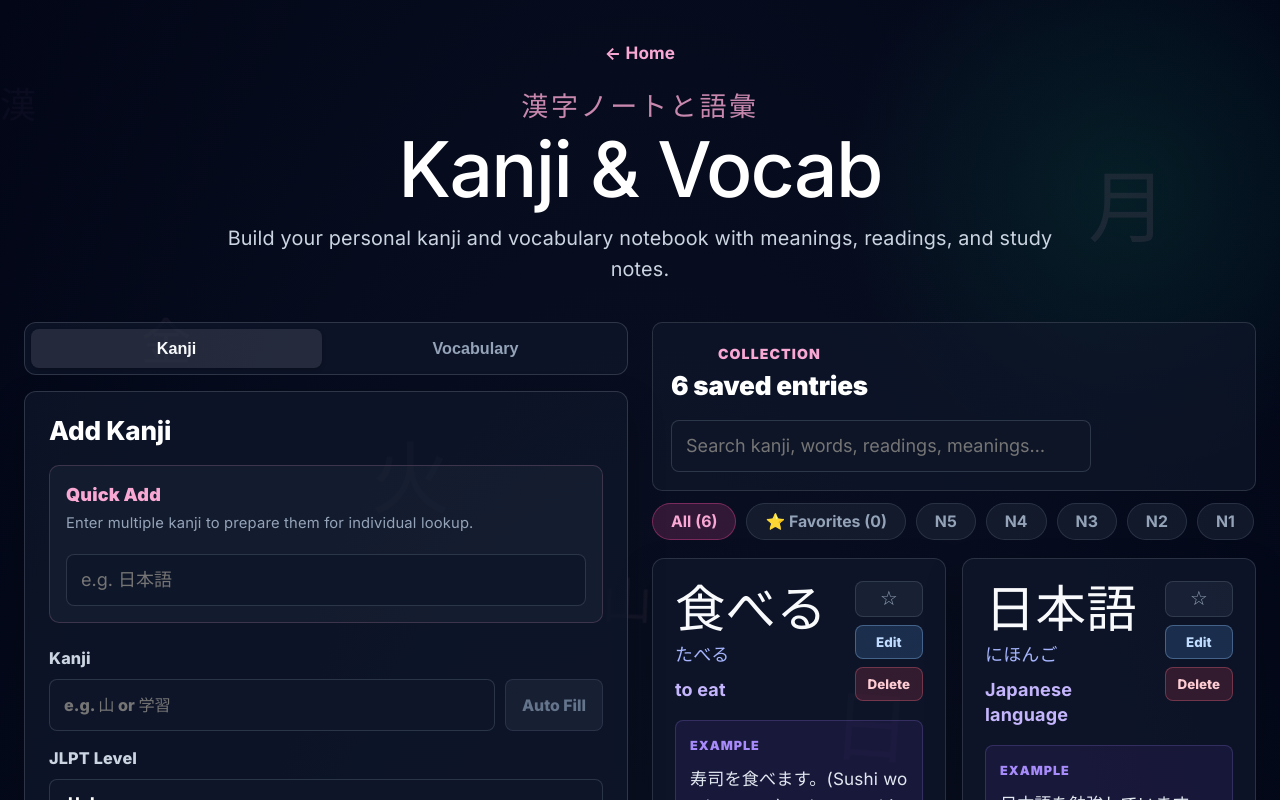
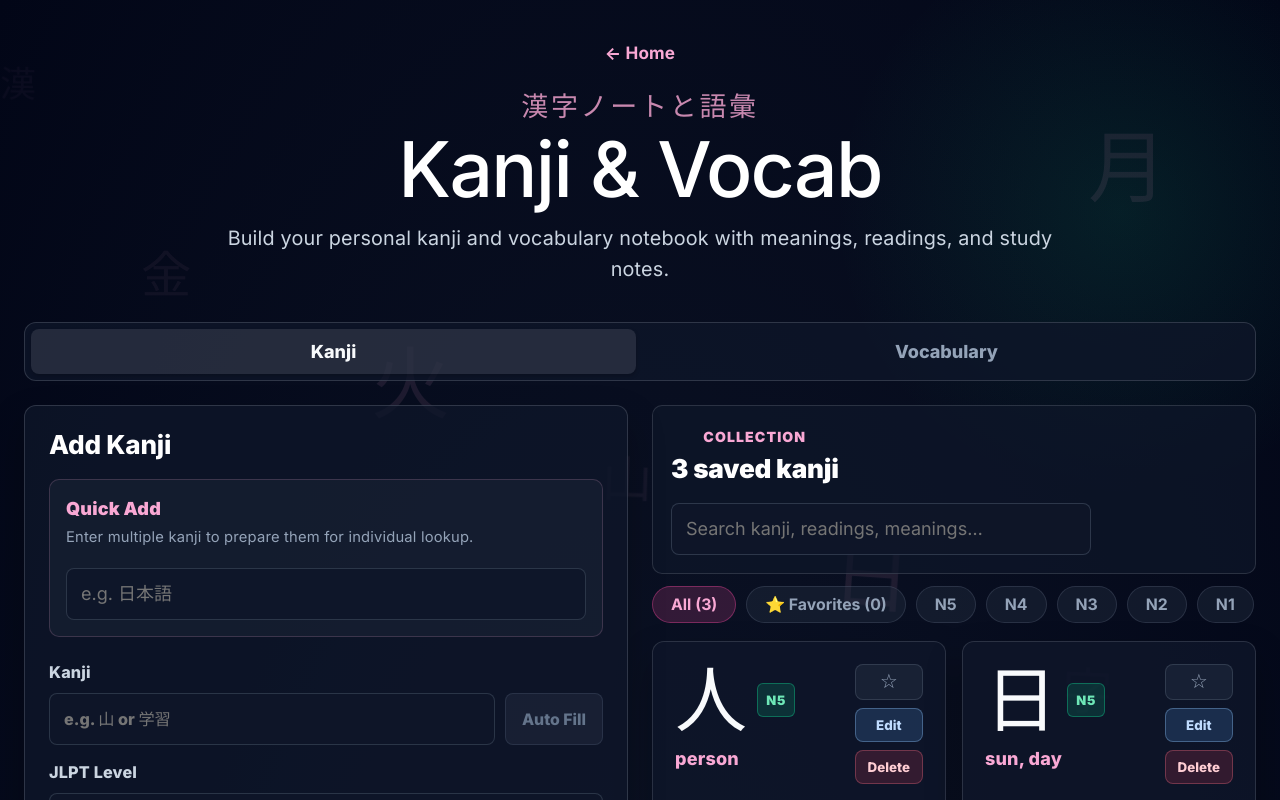
Before and after one commit to RahulShinde1234791/japanese-learning-platform, a React (Vite) app: page /kanji in a window 1280 px wide. Shown: the top 800 px of the page. Built offline with nearby package versions, Linux system fonts and the light colour scheme.

Commit message:
Refactor kanji and vocabulary tabs

```diff
--- a/src/pages/Kanji.jsx
+++ b/src/pages/Kanji.jsx
@@ -64,36 +64,59 @@ function Kanji() {
   const filteredEntries = useMemo(() => {
     const q = searchTerm.trim().toLowerCase();
 
-    let kList = kanjiEntries.map(e => ({ ...e, type: "kanji" }));
-    let vList = vocabEntries.map(e => ({ ...e, type: "vocab" }));
+    const isKanjiTab = activeForm === "kanji";
+
+    let entries = isKanjiTab
+      ? kanjiEntries.map((entry) => ({ ...entry, type: "kanji" }))
+      : vocabEntries.map((entry) => ({ ...entry, type: "vocab" }));
 
     if (activeFilter === "favorites") {
-      kList = kList.filter((e) => kanjiFavorites.has(e.id));
-      vList = vList.filter((e) => vocabFavorites.has(e.id));
-    } else if (activeFilter !== "all") {
-      // It's a JLPT filter like "N5"
-      kList = kList.filter((e) => e.jlpt === activeFilter);
-      vList = []; // Vocab doesn't have JLPT levels in our model, or we just hide vocab when JLPT filter is active
+      entries = isKanjiTab
+        ? entries.filter((entry) => kanjiFavorites.has(entry.id))
+        : entries.filter((entry) => vocabFavorites.has(entry.id));
+    } else if (isKanjiTab && activeFilter !== "all") {
+      entries = entries.filter((entry) => entry.jlpt === activeFilter);
     }
 
-    let combined = [...kList, ...vList].sort((a, b) => (b.id || 0) - (a.id || 0));
-
-    if (!q) return combined;
-
-    return combined.filter((e) => {
-      if (e.type === "kanji") {
-        return [e.kanji, e.meaning, e.onyomi, e.kunyomi, e.jlpt, e.notes]
-          .join(" ")
-          .toLowerCase()
-          .includes(q);
-      } else {
-        return [e.word, e.reading, e.meaning, e.exampleSentence, e.notes]
+    if (q) {
+      entries = entries.filter((entry) => {
+        if (isKanjiTab) {
+          return [
+            entry.kanji,
+            entry.meaning,
+            entry.onyomi,
+            entry.kunyomi,
+            entry.jlpt,
+            entry.notes,
+          ]
             .join(" ")
             .toLowerCase()
             .includes(q);
         }
+
+        return [
+          entry.word,
+          entry.reading,
+          entry.meaning,
+          entry.exampleSentence,
+          entry.notes,
+        ]
+          .join(" ")
+          .toLowerCase()
+          .includes(q);
       });
-  }, [kanjiEntries, vocabEntries, searchTerm, kanjiFavorites, vocabFavorites, activeFilter]);
+    }
+
+    return entries.sort((a, b) => (b.id || 0) - (a.id || 0));
+  }, [
+    activeForm,
+    kanjiEntries,
+    vocabEntries,
+    searchTerm,
+    kanjiFavorites,
+    vocabFavorites,
+    activeFilter,
+  ]);
 
   function handleKanjiSubmit(formData) {
     if (editingEntry && editingEntry.type === "kanji") {
@@ -189,24 +212,34 @@ function Kanji() {
           </p>
         </header>
 
-      <main style={styles.layout}>
-        <aside style={styles.sidebar}>
-          <div style={styles.formToggle}>
+      <div style={styles.pageTabs}>
         <button
           type="button"
-              style={activeForm === "kanji" ? styles.formTabActive : styles.formTab}
-              onClick={() => { setActiveForm("kanji"); setEditingEntry(null); }}
+          style={activeForm === "kanji" ? styles.pageTabActive : styles.pageTab}
+          onClick={() => {
+            setActiveForm("kanji");
+            setEditingEntry(null);
+            setActiveFilter("all");
+          }}
         >
           Kanji
         </button>
+
         <button
           type="button"
-              style={activeForm === "vocab" ? styles.formTabActive : styles.formTab}
-              onClick={() => { setActiveForm("vocab"); setEditingEntry(null); }}
+          style={activeForm === "vocab" ? styles.pageTabActive : styles.pageTab}
+          onClick={() => {
+            setActiveForm("vocab");
+            setEditingEntry(null);
+            setActiveFilter("all");
+          }}
         >
           Vocabulary
         </button>
       </div>
+
+      <main style={styles.layout}>
+        <aside style={styles.sidebar}>
 
           {activeForm === "kanji" ? (
             <KanjiForm
@@ -229,10 +262,18 @@ function Kanji() {
           <div style={styles.searchPanel}>
             <div>
               <p style={styles.kicker}>Collection</p>
-              <h2 style={styles.sectionTitle}>{kanjiEntries.length + vocabEntries.length} saved entries</h2>
+              <h2 style={styles.sectionTitle}>
+                {activeForm === "kanji"
+                  ? `${kanjiEntries.length} saved kanji`
+                  : `${vocabEntries.length} saved words`}
+              </h2>
             </div>
             <input
-              placeholder="Search kanji, words, readings, meanings…"
+              placeholder={
+                activeForm === "kanji"
+                  ? "Search kanji, readings, meanings…"
+                  : "Search words, readings, meanings…"
+              }
               style={styles.searchInput}
               value={searchTerm}
               onChange={(e) => setSearchTerm(e.target.value)}
@@ -245,15 +286,21 @@ function Kanji() {
               style={activeFilter === "all" ? styles.filterActive : styles.filter}
               onClick={() => setActiveFilter("all")}
             >
-              All ({kanjiEntries.length + vocabEntries.length})
+              All ({activeForm === "kanji" ? kanjiEntries.length : vocabEntries.length})
             </button>
             <button
               type="button"
               style={activeFilter === "favorites" ? styles.filterFavActive : styles.filter}
               onClick={() => setActiveFilter("favorites")}
             >
-              ⭐ Favorites ({kanjiFavorites.size + vocabFavorites.size})
+              ⭐ Favorites (
+                {activeForm === "kanji"
+                  ? kanjiFavorites.size
+                  : vocabFavorites.size}
+              )
             </button>
+            {activeForm === "kanji" && (
+              <>
                 <button
                   type="button"
                   style={activeFilter === "N5" ? styles.filterJlptActive : styles.filter}
@@ -289,6 +336,8 @@ function Kanji() {
                 >
                   N1
                 </button>
+              </>
+            )}
             </div>
 
           {filteredEntries.length > 0 ? (
@@ -431,36 +480,41 @@ const styles = {
     maxWidth: "1240px",
   },
   sidebar: { position: "sticky", top: "24px" },
-  formToggle: {
+  pageTabs: {
     display: "flex",
     gap: "8px",
-    marginBottom: "16px",
+    margin: "0 auto 24px",
+    maxWidth: "1240px",
     background: "rgba(15, 23, 42, 0.78)",
     padding: "6px",
     borderRadius: "12px",
     border: "1px solid rgba(226, 232, 240, 0.16)",
   },
-  formTab: {
+
+  pageTab: {
     flex: 1,
     background: "transparent",
     border: "none",
     color: "#94a3b8",
-    padding: "10px",
+    padding: "12px",
     borderRadius: "8px",
     cursor: "pointer",
     fontWeight: 800,
-    fontSize: "0.9rem",
+    fontSize: "1rem",
+    fontFamily: "inherit",
   },
-  formTabActive: {
+
+  pageTabActive: {
     flex: 1,
     background: "rgba(255, 255, 255, 0.1)",
     border: "none",
     color: "#f8fafc",
-    padding: "10px",
+    padding: "12px",
     borderRadius: "8px",
     cursor: "pointer",
     fontWeight: 800,
-    fontSize: "0.9rem",
+    fontSize: "1rem",
+    fontFamily: "inherit",
     boxShadow: "0 2px 4px rgba(0,0,0,0.2)",
   },
   content: { minWidth: 0 },
```
Lines whose indentation alone changed are shown as unchanged.
